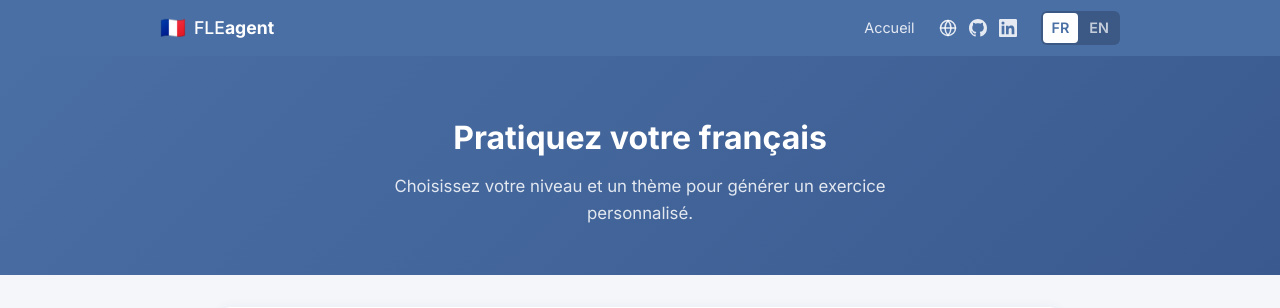
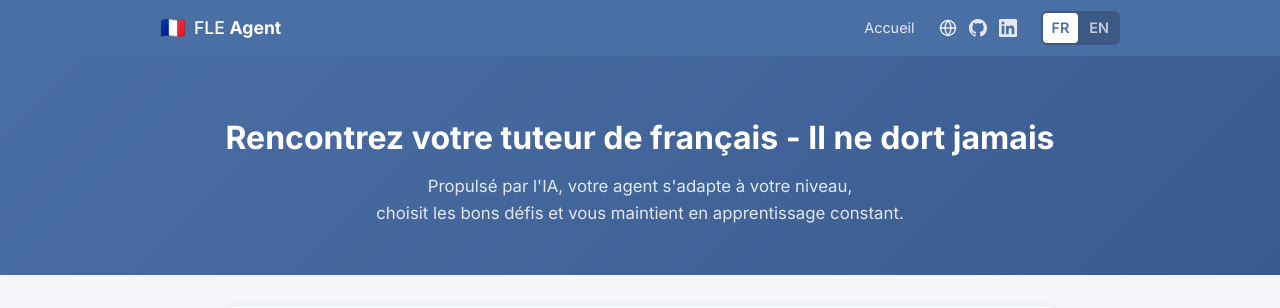
Before and after one commit to nuvita97/fle-agent, a Flask app: page / in a window 1280 px wide. Shown: the top 308 px of the page. Run offline with Flask 3, Linux system fonts and the light colour scheme.

Commit message:
Modify hero title and hero sub

```diff
--- a/app.py
+++ b/app.py
@@ -41,8 +41,8 @@ TRANSLATIONS = {
     "fr": {
         "nav_home": "Accueil",
         "footer_text": "Généré par FLE-agent — French Language Exercise Automation",
-        "hero_title": "Pratiquez votre français",
-        "hero_sub": "Choisissez votre niveau et un thème pour générer un exercice personnalisé.",
+        "hero_title": "Rencontrez votre tuteur de français - Il ne dort jamais",
+        "hero_sub": "Propulsé par l'IA, votre agent s'adapte à votre niveau, <br>choisit les bons défis et vous maintient en apprentissage constant.",
         "generate_title": "Générer un exercice",
         "level_label": "Niveau CECRL",
         "topic_label": "Thème",
@@ -83,8 +83,8 @@ TRANSLATIONS = {
     "en": {
         "nav_home": "Home",
         "footer_text": "Generated by FLE-agent — French Language Exercise Automation",
-        "hero_title": "Practice your French",
-        "hero_sub": "Choose your level and a topic to generate a personalized exercise.",
+        "hero_title": "Meet your French tutor - It never sleeps",
+        "hero_sub": "Powered by AI, your agent adapts to your level, <br>picks the right challenges, and keeps you learning.",
         "generate_title": "Generate an exercise",
         "level_label": "CEFR Level",
         "topic_label": "Topic",
--- a/static/css/style.css
+++ b/static/css/style.css
@@ -89,8 +89,8 @@ a:hover { text-decoration: underline; }
   padding: 56px 24px 48px;
   text-align: center;
 }
-.hero-inner { max-width: 600px; margin: 0 auto; }
-.hero h1 { font-size: 2rem; font-weight: 700; margin-bottom: 10px; }
+.hero-inner { max-width: 900px; margin: 0 auto; }
+.hero h1 { font-size: clamp(1rem, 2.8vw, 2rem); font-weight: 700; margin-bottom: 10px; white-space: nowrap; }
 .hero-sub { color: rgba(255,255,255,0.85); font-size: 1.05rem; }
 
 /* ── Container ───────────────────────────────────────────── */
@@ -467,7 +467,7 @@ a:hover { text-decoration: underline; }
 /* ── Responsive ──────────────────────────────────────────── */
 @media (max-width: 600px) {
   .card { padding: 20px 16px; }
-  .hero h1 { font-size: 1.5rem; }
+  .hero h1 { font-size: clamp(0.75rem, 4.5vw, 1.5rem); }
   .form-row { grid-template-columns: 1fr; }
   .topic-grid { grid-template-columns: repeat(2, 1fr); }
   .ex-header-inner { flex-direction: column; }
--- a/templates/index.html
+++ b/templates/index.html
@@ -5,7 +5,7 @@
 <div class="hero">
   <div class="hero-inner">
     <h1>{{ t.hero_title }}</h1>
-    <p class="hero-sub">{{ t.hero_sub }}</p>
+    <p class="hero-sub">{{ t.hero_sub | safe }}</p>
   </div>
 </div>
 
--- a/templates/layout.html
+++ b/templates/layout.html
@@ -15,7 +15,7 @@
     <div class="nav-inner">
       <a href="{{ url_for('index') }}" class="nav-brand">
         <span class="nav-logo">🇫🇷</span>
-        <span>FLE<strong>agent</strong></span>
+        <span>FLE <strong>Agent</strong></span>
       </a>
       <div class="nav-links">
         <a href="{{ url_for('index') }}">{{ t.nav_home }}</a>
```
